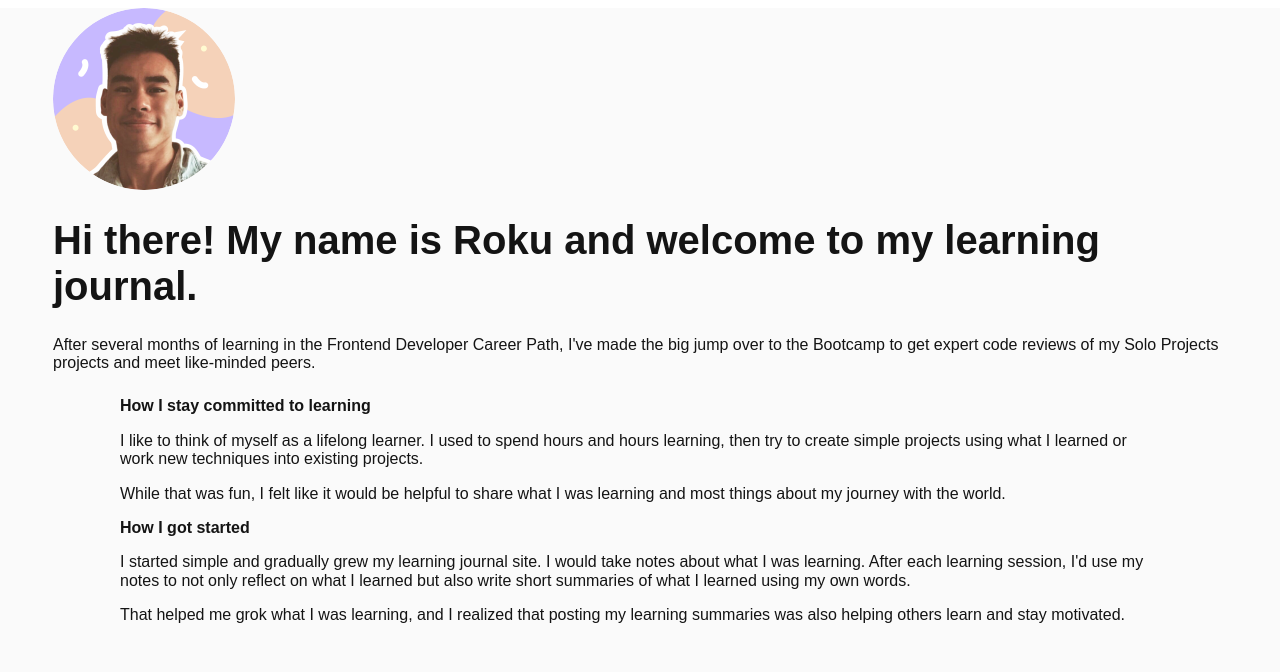
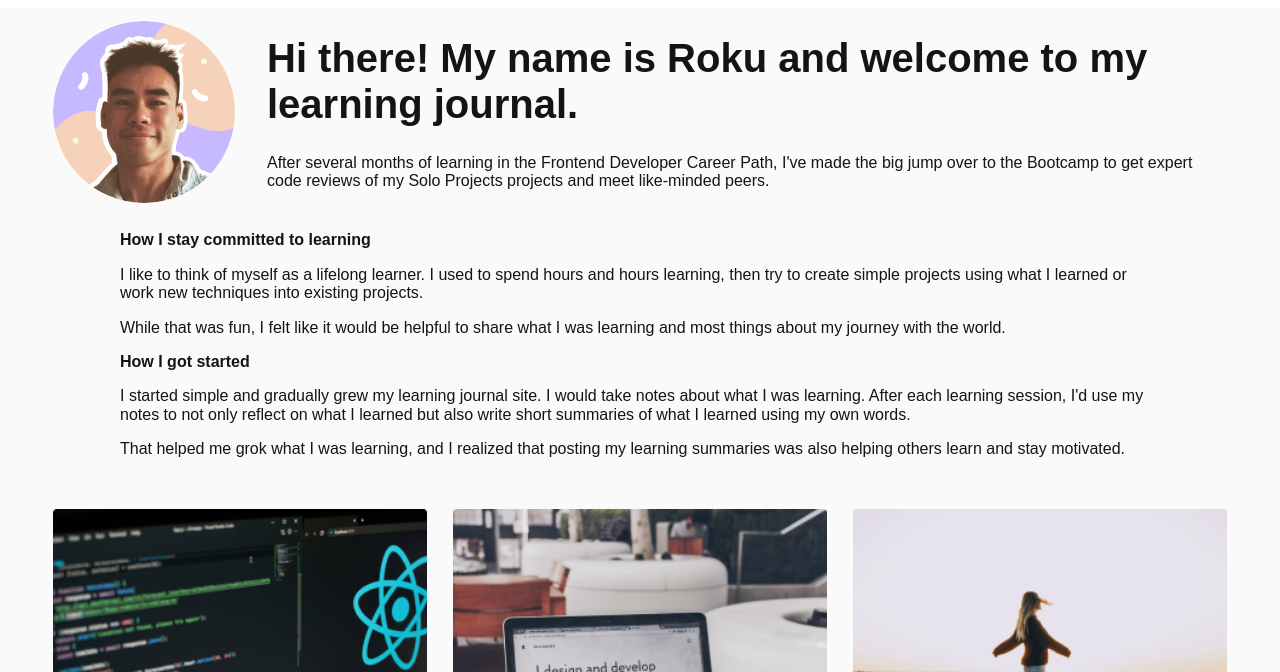
Before and after one commit to qserena/05-solo-project-learning-journal, a plain HTML site: page index.html in a window 1280 px wide. Both pictures are taken after a click on the link "ABOUT ME". Shown: the part 75-747 px from the top of the page. Drawn offline with nearby package versions, Linux system fonts and the light colour scheme; a web font is replaced by a local one.

Commit message:
Starting to look nice.

```diff
--- a/css/style.css
+++ b/css/style.css
@@ -11,10 +11,6 @@ body {
 
 .container {
 	margin: 0 1.25em; /* 20px */
-}
-
-.inner-container {
-	margin: 0;
 }
 
 /* Typography*/
@@ -192,11 +188,7 @@ footer {
 	}
 
 	.container {
-		margin: 0 3.3125em; /* 53px */
-	}
-
-	.inner-container {
-		margin: 0 67px;
+		margin: 0 2em; /* 32px */
 	}
 
 	/* Typography*/
@@ -235,6 +227,35 @@ footer {
 		font-size: 1rem; /* 16px */
 	}
 
+	/* Recent Posts */
+
+	.recent-posts {
+		grid-template-columns: repeat(2, 1fr);
+		column-gap: 1.625em; /* 26px/16px*/
+	}
+}
+
+@media (min-width: 800px) {
+	.container {
+		margin: 0 3.3125em; /* 53px */
+	}
+
+	.inner-container {
+		margin: 0 67px;
+	}
+
+	/* About Me */
+
+	.initial-presentation {
+		display: flex;
+		flex-direction: row;
+		justify-content: start;
+		align-items: center;
+		gap: 2em;
+	}
+
+	/* Recent Posts */
+
 	.recent-posts {
 		grid-template-columns: repeat(3, 1fr);
 		column-gap: 1.625em; /* 26px/16px*/
--- a/index.js
+++ b/index.js
@@ -61,9 +61,13 @@ function getFullArticle() {
 
 function getAboutHtml() {
 	return `
-		<img class="profile-image" src="./img/profile-image.png"/>
-		<h1>Hi there! My name is Roku and welcome to my learning journal.</h1>
-		<p class="article-preview-hero">${getArticlePreviewText()}</p>
+		<div class="initial-presentation">
+			<img class="profile-image" src="./img/profile-image.png"/>
+			<div class="initial-presentation-text">
+				<h1>Hi there! My name is Roku and welcome to my learning journal.</h1>
+				<p class="article-preview-hero">${getArticlePreviewText()}</p>
+			</div>
+		</div>
 		<div class="inner-container">
 			${getArticleLast()}
 		</div>
```
